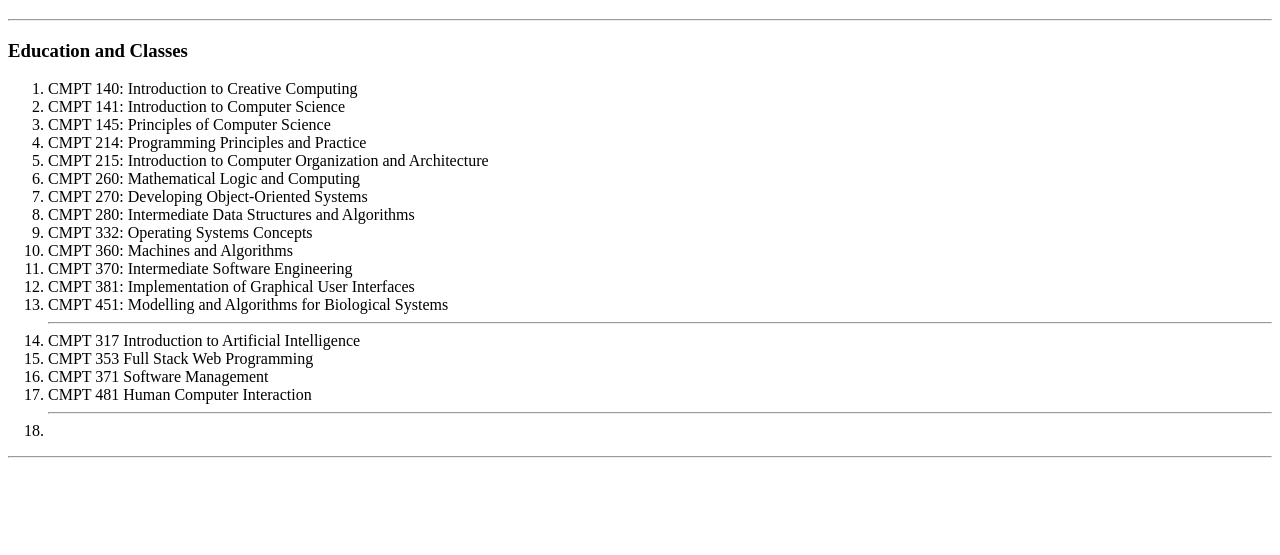
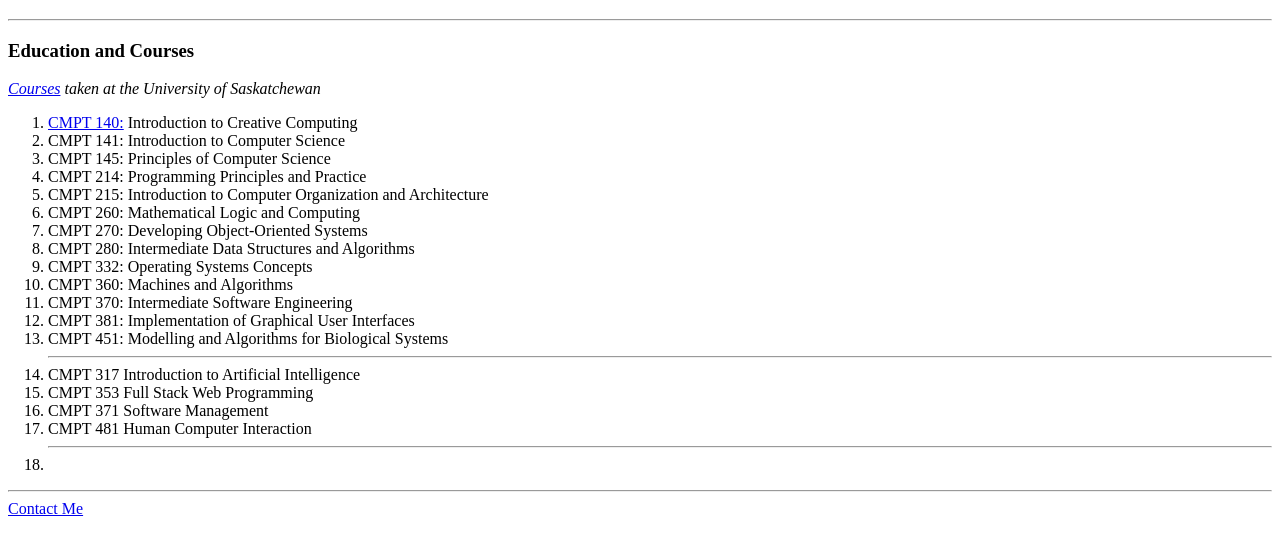
Before and after one commit to ajg029/Web-Development, a plain HTML site: page index.html in a window 1280 px wide. Shown: the part 61-616 px from the top of the page. Drawn offline with Linux system fonts and the light colour scheme.

Commit message:
Updated Files

```diff
--- a/index.html
+++ b/index.html
@@ -10,10 +10,11 @@
     <h1> Alex Gorman </h1>
 
     <hr>
-    <h3>Education and Classes</h3>
+    <h3>Education and Courses</h3>
+    <p><em><a href = "https://catalogue.usask.ca/201903/?subj_code=CMPT">Courses</a> taken at the University of Saskatchewan</em></p>
     <ol>
 
-      <li>CMPT 140: Introduction to Creative Computing </li>
+      <li><a href = "https://catalogue.usask.ca/201903/CMPT-140">CMPT 140:</a> Introduction to Creative Computing </li>
       <li>CMPT 141: Introduction to Computer Science </li>
       <li>CMPT 145: Principles of Computer Science </li>
       <li>CMPT 214: Programming Principles and Practice </li>
@@ -43,5 +44,7 @@
 
     <hr>
 
+    <a href = "contact.html">Contact Me</a>
+
   </body>
 </html>
```
Also changed, not shown: contact.html (added, +41 -0 lines).
